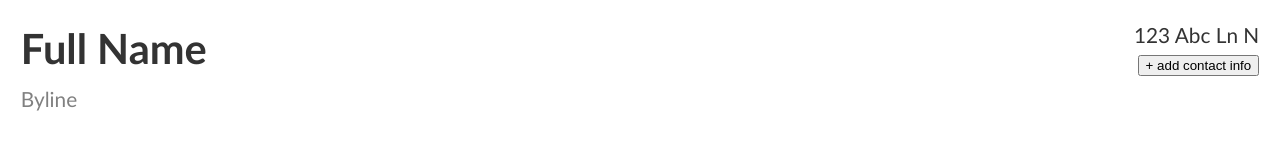
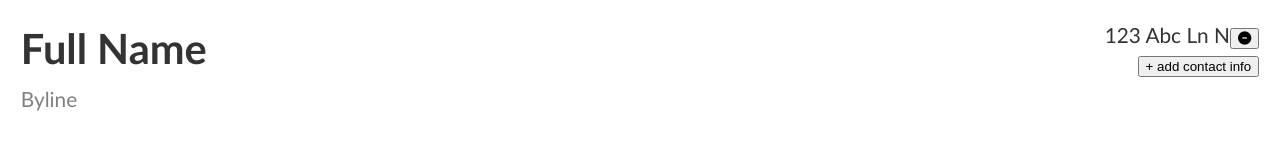
Before and after one commit to kamranayub/resume-formatter, a Vue app: page / in a window 1280 px wide. Both pictures are taken after a click on the button "+ add contact info". Shown: the top 160 px of the page. Built offline with nearby package versions, Linux system fonts and the light colour scheme.

Commit message:
fontawesome, remove contact info

```diff
--- a/index.html
+++ b/index.html
@@ -5,6 +5,7 @@
   <link rel="icon" href="/favicon.ico" />
   <meta name="viewport" content="width=device-width, initial-scale=1.0">
   <title>Vite App</title>
+  <script src="https://kit.fontawesome.com/61f8bdc05f.js" crossorigin="anonymous"></script>
 </head>
 <body>
   <div id="app"></div>
--- a/src/App.vue
+++ b/src/App.vue
@@ -34,12 +34,12 @@ export default {
   },
   methods: {
     addContactInfo() {
-      this.links = [
-        ...this.links,
-        {
-          text: "123 Abc Ln N",
-        },
-      ];
+      this.links.push({
+        text: "123 Abc Ln N",
+      });
+    },
+    removeContactInfo(index) {
+      this.links.splice(index, 1);
     },
   },
   components: {
@@ -59,7 +59,7 @@ export default {
       </section>
 
       <ul id="contact">
-        <li v-for="link in links">
+        <li v-for="(link, index) in links">
           <i
             v-if="link.iconClass"
             class="fa fa-icon"
@@ -68,8 +68,20 @@ export default {
           <text-editor v-model="link.text" /><span v-if="link.url"
             >/<a href="{{link.url}}">{{ link.path }}</a></span
           >
+          <button
+            class="hide-print"
+            @click="removeContactInfo(index)"
+            title="Remove contact info"
+            aria-label="remove item"
+          >
+            <i class="fa fa-minus-circle"></i>
+          </button>
         </li>
-        <li><button @click="addContactInfo">+ add contact info</button></li>
+        <li>
+          <button class="hide-print" @click="addContactInfo">
+            + add contact info
+          </button>
+        </li>
       </ul>
     </header>
 
--- a/src/index.css
+++ b/src/index.css
@@ -49,6 +49,12 @@ ul {
   list-style-type: none;
   margin: 0;
   padding: 0;
+}
+
+@media print {
+  .hide-print {
+    display: none;
+  }
 }
 
 @media print, (min-width: 1070px) {
```
